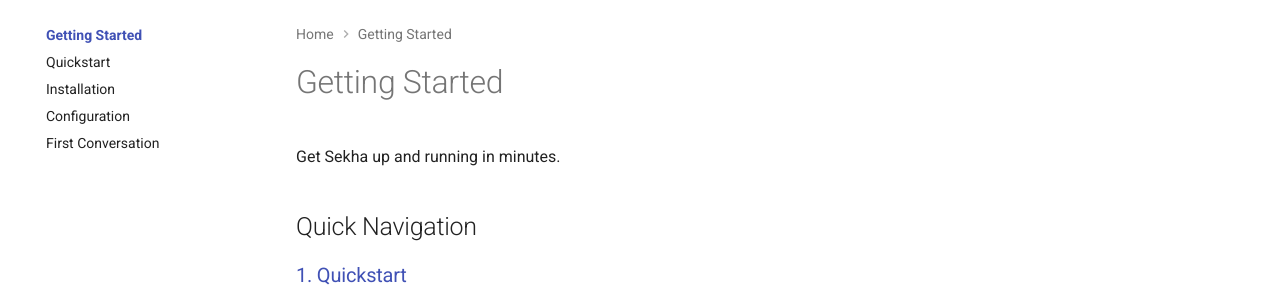
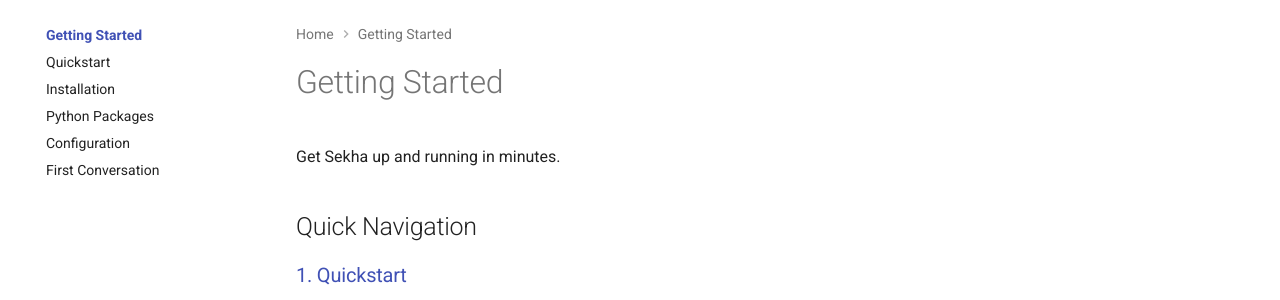
Before and after one commit to sekha-ai/sekha-website, an MkDocs documentation site: the page built from docs/getting-started/index.md, in a window 1280 px wide. Shown: the part 150-450 px from the top of the page. Built offline with MkDocs 1.6.1 and Material for MkDocs 9.7.7, drawn with Linux system fonts in a browser that asks for light colours; comment, search, counter and statistics services are not loaded; the version menu is left out.

Commit message:
docs: add Python installation to navigation

```diff
--- a/mkdocs.yml
+++ b/mkdocs.yml
@@ -131,6 +131,7 @@ nav:
     - getting-started/index.md
     - Quickstart: getting-started/quickstart.md
     - Installation: getting-started/installation.md
+    - Python Packages: getting-started/python-installation.md
     - Configuration: getting-started/configuration.md
     - First Conversation: getting-started/first-conversation.md
 
```
